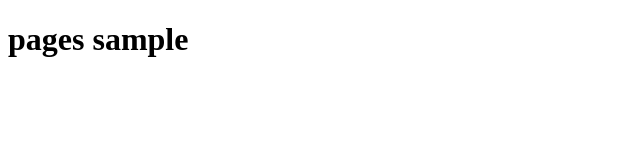
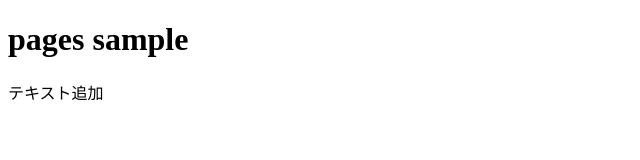
Before and after one commit to sasaki-ryunosuke/portfolio, a plain HTML site: page index.html in a window 1280 px wide. Shown: the whole page, without its empty margins (0-640 px from the left). Drawn offline with Linux system fonts and the light colour scheme.

Commit message:
テキスト追加

```diff
--- a/index.html
+++ b/index.html
@@ -8,5 +8,6 @@
 </head>
 <body>
     <h1>pages sample </h1>
+    <p>テキスト追加</p>
 </body>
 </html>
```
